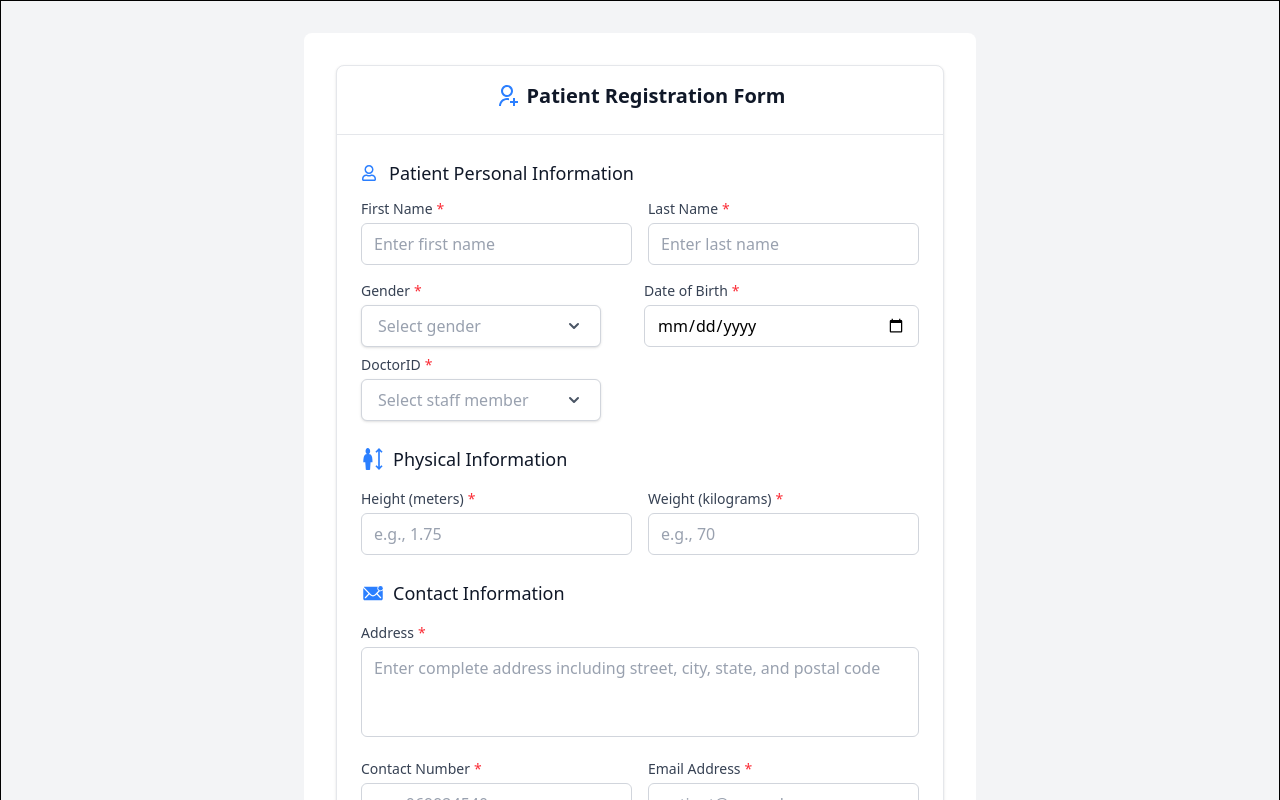
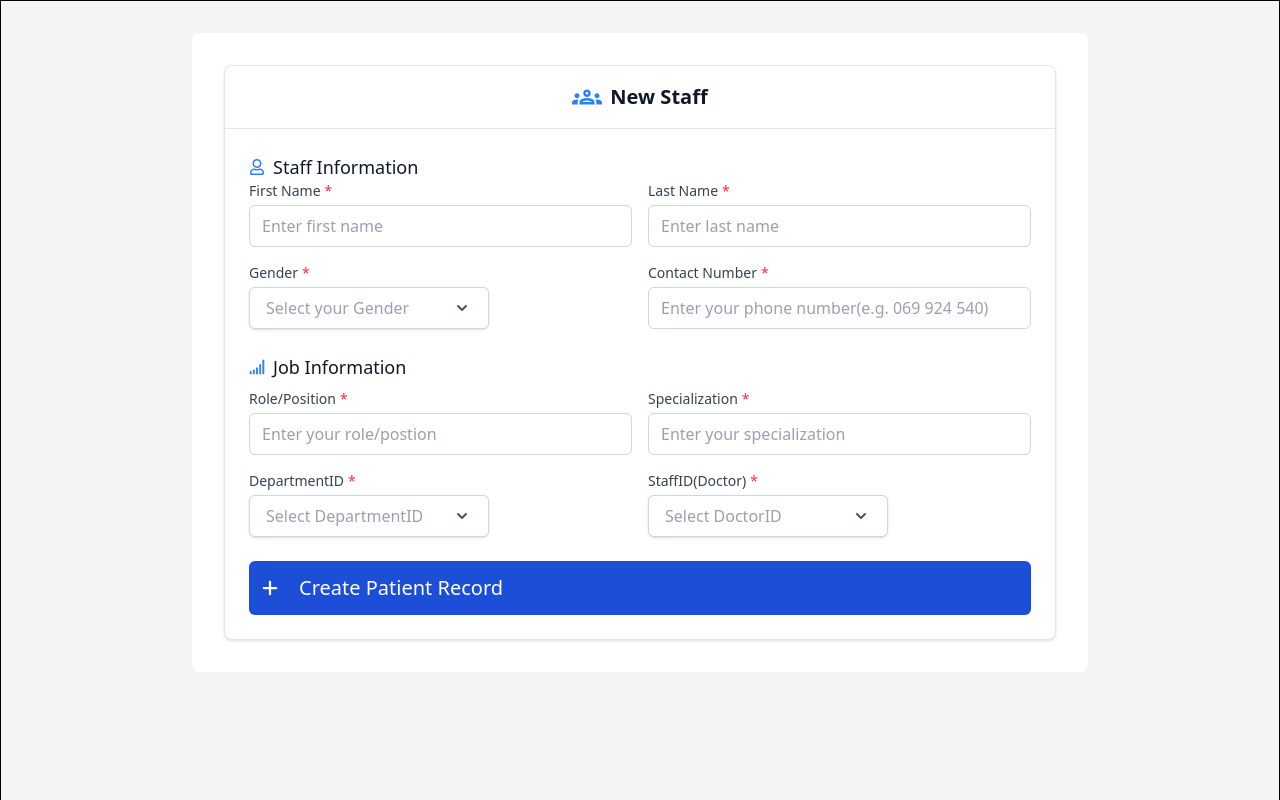
Before and after one commit to PunleuTY/Hospital-Management-System-Project, a React app in the folder frontend/: page / in a window 1280 px wide. Shown: the top 800 px of the page. Built offline with nearby package versions, Linux system fonts and the light colour scheme; the HTML template or start-up script is replaced by a standard one.

Commit message:
All Form are done

```diff
--- a/frontend/src/App.jsx
+++ b/frontend/src/App.jsx
@@ -1,6 +1,6 @@
 import { BrowserRouter, Routes, Route } from 'react-router-dom';
 
-import AddPatient from './components/Form/addPatient.jsx';
+import AddStaff from './components/Form/addStaff.jsx';
 /*
 import Billing from "./components/Billing.jsx";
 import Appointment from "./components/Appointment.jsx";
@@ -20,16 +20,9 @@ export default function App(){
   <BrowserRouter>
     <Routes>
 
-      <Route path='/' element={<AddPatient />}></Route>
+      <Route path='/' element={<AddStaff />}></Route>
 
-      {/*AddMediacalRecord component Done*/}
-      {/*<Route path='/' element={<AddMedicalRecord />}></Route>*/}
 
-      {/*AddBilling component Done*/}
-      {/*<Route path='/' element={<AddBilling />}></Route>*/}
-
-      {/*AddAppointment componenet is Done*/}
-      {/*<Route path='/' element={<AddAppointment />}></Route>*/}
 
     </Routes>
   </BrowserRouter>
--- a/frontend/src/components/Form/addStaff.jsx
+++ b/frontend/src/components/Form/addStaff.jsx
@@ -0,0 +1,160 @@
+import { React } from 'react';
+import { useState } from 'react';
+import Button from '../Common/Button';
+import Dropdown from '../Common/Dropdown';
+import Label from '../Common/Label';
+import Input from '../Common/Input';
+import { Card, CardHeader, CardContent } from '../Common/Card';
+
+//Icons
+import { MdOutlineGroups } from "react-icons/md";
+import { GiNetworkBars } from "react-icons/gi";
+import { FaRegUser } from "react-icons/fa";
+
+export default function AddStaff() {
+    const [formData, setFormData] = useState({
+        first_name: "",
+        last_name: "",
+        gender: "",
+        role: "",
+        contact: "",
+        specialization: "",
+        departmentID: "",
+        doctorID: "",
+    });
+
+    const handlesubmit = () => {
+        e.preventDefault();
+        alert("Staff add sucessfully")
+    };
+
+    const handleInputChange = (field, value) => {
+        setFormData((prev) => ({
+            ...prev,
+            [field]: value,
+        }))
+    }
+
+    return (
+        <div className='min-h-screen bg-gray-100 py-8 px-4'>
+            <div className='max-w-4xl mx-auto bg-white p-8 rounded-lg'>
+                <Card>
+                    <CardHeader className='text-center'>
+                        <div className='flex items-center justify-center gap-2'>
+                            <MdOutlineGroups className='text-3xl text-blue-500' />
+                            <h1 className='text-xl font-semibold text-gray-900'>New Staff</h1>
+                        </div>
+                    </CardHeader>
+
+                    <CardContent>
+                        <form onSubmit={handlesubmit} className="space-y-6">
+                            {/*Staff Information*/}
+                            <div>
+                                <div className='flex items-center gap-2'>
+                                    <FaRegUser className='text-l text-blue-500' />
+                                    <h2 className='text-lg font-medium text-gray-900'>Staff Information</h2>
+                                </div>
+
+                                <div className='grid grid-cols-1 md:grid-cols-2 gap-4 mb-4'>
+                                    <div>
+                                        <Label required>First Name</Label>
+                                        <Input
+                                            type="text"
+                                            placeholder="Enter first name"
+                                            value={formData.first_name}
+                                            onChange={(e) => handleInputChange("first_name", e.target.value)}  />
+                                    </div>
+
+                                    <div>
+                                        <Label required>Last Name</Label>
+                                        <Input
+                                            type="text"
+                                            placeholder="Enter last name"
+                                            value={formData.last_name}
+                                            onChange={(e) => handleInputChange("last_name", e.target.value)}  />
+                                    </div>
+                                </div>
+
+                                <div className='grid grid-cols-1 md:grid-cols-2 gap-4 mb-4'>
+                                    <div>
+                                        <Label required>Gender</Label>
+                                        <Dropdown
+                                            options={["Male","Female"]}
+                                            defaultLabel="Select your Gender"
+                                            value={formData.first_name}
+                                            onSelect={(value) => handleInputChange("Gender", value)}  />
+                                    </div>
+
+                                    <div>
+                                        <Label required>Contact Number</Label>
+                                        <Input
+                                            type="number"
+                                            placeholder="Enter your phone number(e.g. 069 924 540)"
+                                            value={formData.last_name}
+                                            onChange={(e) => handleInputChange("contact", e.target.value)}  />
+                                    </div>
+                                </div>
+                            </div>
+
+                            {/*Job Information*/}
+                            <div>
+                                <div className='flex items-center gap-2 mb-2'>
+                                    <GiNetworkBars className='text-l text-blue-500' />
+                                    <h2 className='text-lg font-medium text-gray-900'>Job Information</h2>
+                                </div>
+
+                                <div className='grid grid-cols-1 md:grid-cols-2 gap-4 mb-4'>
+                                    <div>
+                                        <Label required>Role/Position</Label>
+                                        <Input
+                                            type="text"
+                                            placeholder="Enter your role/postion"
+                                            value={formData.role}
+                                            onChange={(e) => handleInputChange("role", e.target.value)}  />
+                                    </div>
+                                    <div>
+                                        <Label required>Specialization</Label>
+                                        <Input
+                                            type="text"
+                                            placeholder="Enter your specialization"
+                                            value={formData.specialization}
+                                            onChange={(e) => handleInputChange("specialization", e.target.value)}  />
+                                    </div>
+                                </div>
+
+                                <div className='grid grid-cols-1 md:grid-cols-2 gap-4 mb-4'>
+                                    <div>
+                                        <Label required>DepartmentID</Label>
+                                        <Dropdown
+                                            options={[1,2,3,4,5]}
+                                            defaultLabel="Select DepartmentID"
+                                            value={formData.departmentID}
+                                            onSelect={(value) => handleInputChange("departmentID", value)}  />
+                                    </div>
+
+                                    <div>
+                                        <Label required>StaffID(Doctor)</Label>
+                                        <Dropdown
+                                            options={[1,2,3,4,5]}
+                                            defaultLabel="Select DoctorID"
+                                            value={formData.departmentID}
+                                            onSelect={(value) => handleInputChange("doctorID", value)}  />
+                                    </div>
+                                </div>
+                            </div>
+
+                            {/*Submit Button*/}
+                            <div className="mt-6">
+                                <Button
+                                    content={"Create Patient Record"}
+                                    onClick={handlesubmit}
+                                    className="w-full"
+                                />
+                            </div>
+                        </form>
+                    </CardContent>
+                </Card>
+            </div>
+        </div>
+    );
+}
```
Also changed, not shown: frontend/src/components/Form/updateAppointment.jsx (deleted).
